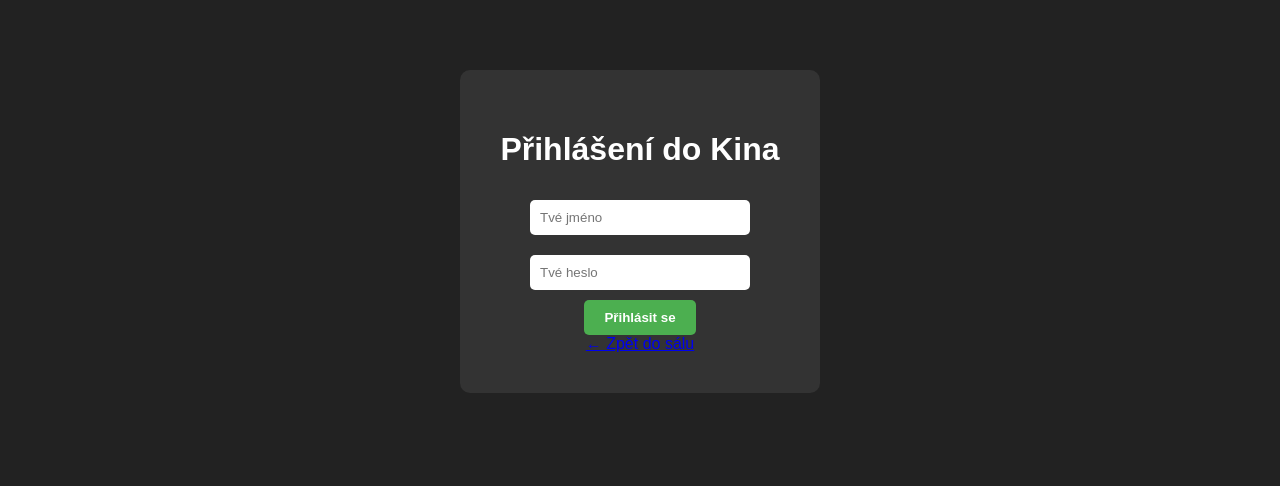
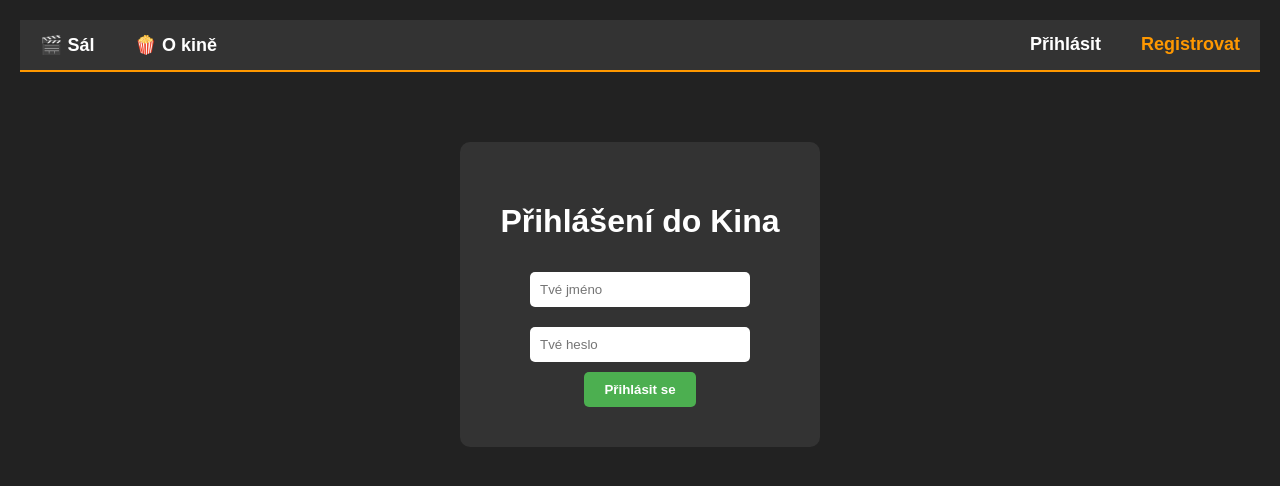
Before and after one commit to koudelkaMatej/Maturitni_projekty_IT4_2026-2027, a Flask app: page /prihlaseni in a window 1280 px wide. Shown: the top 486 px of the page. Run offline with Flask 3, Linux system fonts and the light colour scheme.

Commit message:
feat: Přidána navigační lišta, 4. stránka a zavedena dědičnost šablon (base.html)

```diff
--- a/app.py
+++ b/app.py
@@ -112,6 +112,10 @@ def odhlaseni():
     session.pop("uzivatel", None)
     flash("Byl jsi úspěšně odhlášen.", "info")
     return redirect(url_for("domovska_stranka"))
+# --- O KINĚ  4. stránka ---
+@app.route("/o-kine")
+def o_kine():
+    return render_template("o_kine.html")
 
 if __name__ == "__main__":
     app.run(debug=True)
--- a/static/style.css
+++ b/static/style.css
@@ -28,3 +28,29 @@ button:hover { background-color: #45a049; }
 .flash.error { background-color: #f44336; color: white; border: 1px solid #d32f2f; }
 .flash.success { background-color: #4CAF50; color: white; border: 1px solid #388e3c; }
 .flash.info { background-color: #2196F3; color: white; border: 1px solid #1976D2; }
+
+
+/* --- NAVIGAČNÍ LIŠTA --- */
+.navbar {
+    background-color: #333;
+    overflow: hidden;
+    border-bottom: 2px solid #ff9800;
+    margin-bottom: 20px;
+}
+.navbar a {
+    float: left;
+    display: block;
+    color: white;
+    text-align: center;
+    padding: 14px 20px;
+    text-decoration: none;
+    font-size: 18px;
+    font-weight: bold;
+}
+.navbar a:hover {
+    background-color: #555;
+    color: #ff9800;
+}
+.navbar .prava-strana {
+    float: right;
+}
--- /dev/null
+++ b/templates/base.html
@@ -0,0 +1,40 @@
+<!DOCTYPE html>
+<html lang="cs">
+<head>
+    <meta charset="UTF-8">
+    <title>Kino Maturita</title>
+    <link rel="stylesheet" href="{{ url_for('static', filename='style.css') }}">
+</head>
+<body>
+
+    <!-- Naše nová Navigační lišta -->
+    <div class="navbar">
+        <a href="/">🎬 Sál</a>
+        <a href="/o-kine">🍿 O kině</a>
+
+        <div class="prava-strana">
+            <!-- Flask si pamatuje session, takže menu ví, jestli jsme přihlášení -->
+            {% if 'uzivatel' in session %}
+                <a href="#" style="color: #4CAF50;">👤 {{ session['uzivatel'] }}</a>
+                <a href="/odhlaseni" style="color: #f44336;">Odhlásit</a>
+            {% else %}
+                <a href="/prihlaseni">Přihlásit</a>
+                <a href="/registrace" style="color: #ff9800;">Registrovat</a>
+            {% endif %}
+        </div>
+    </div>
+
+    <!-- Společné flash hlášky (chyby a úspěchy) -->
+    {% with messages = get_flashed_messages(with_categories=true) %}
+        {% if messages %}
+            {% for category, message in messages %}
+                <div class="flash {{ category }}">{{ message }}</div>
+            {% endfor %}
+        {% endif %}
+    {% endwith %}
+
+    <!-- ZDE SE VLOŽÍ OBSAH KONKRÉTNÍCH STRÁNEK -->
+    {% block obsah %}{% endblock %}
+
+</body>
+</html>
--- a/templates/prihlaseni.html
+++ b/templates/prihlaseni.html
@@ -1,30 +1,11 @@
-<!DOCTYPE html>
-<html lang="cs">
-<head>
-    <link rel="stylesheet" href="{{ url_for('static', filename='style.css') }}">
-
-    <meta charset="UTF-8">
-    <title>Přihlášení</title>
-
-</head>
-<body>
+{% extends "base.html" %}
+{% block obsah %}
     <div class="formular">
         <h1>Přihlášení do Kina</h1>
-
-        {% with messages = get_flashed_messages(with_categories=true) %}
-            {% if messages %}
-                {% for category, message in messages %}
-                    <div class="flash {{ category }}">{{ message }}</div>
-                {% endfor %}
-            {% endif %}
-        {% endwith %}
-
         <form method="POST">
             <input type="text" name="jmeno" placeholder="Tvé jméno" required><br>
             <input type="password" name="heslo" placeholder="Tvé heslo" required><br>
             <button type="submit">Přihlásit se</button>
         </form>
-        <a href="/">← Zpět do sálu</a>
     </div>
-</body>
-</html>
+{% endblock %}
```
Also changed, not shown: templates/index.html (+3 -32 lines), templates/o_kine.html (added, +13 -0 lines), templates/registrace.html (+3 -22 lines).
